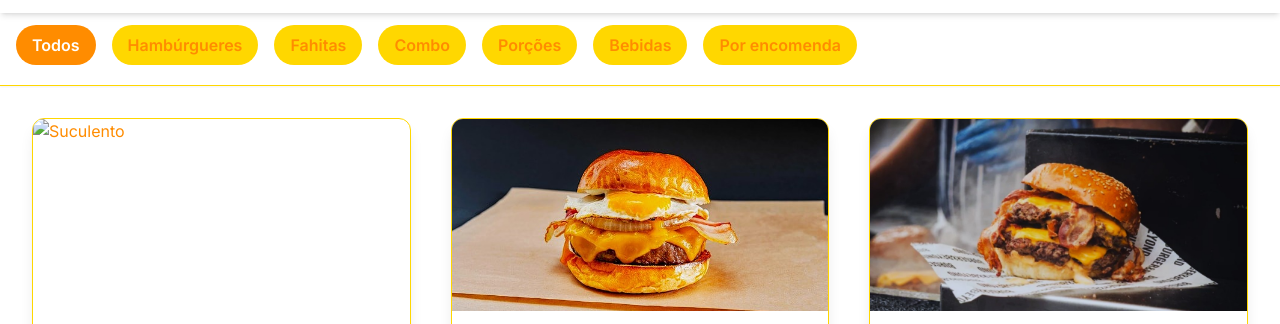
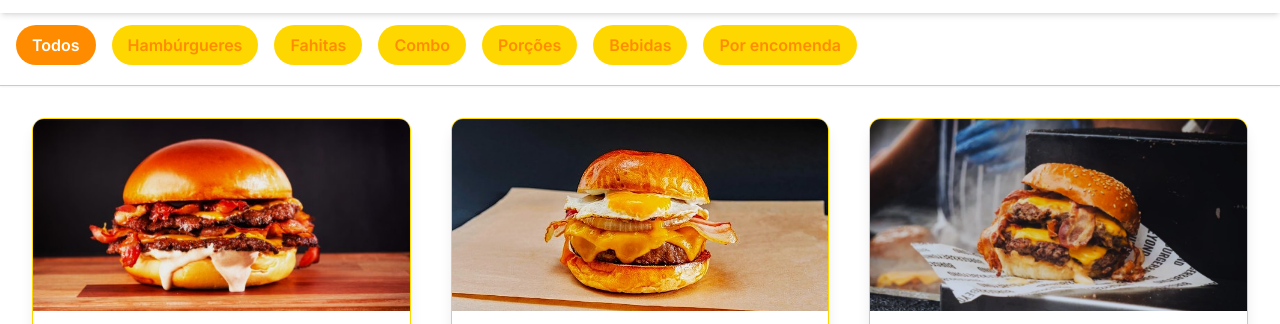
Before and after one commit to Lolly-Burger/Menu, a plain HTML site: page index.html in a window 1280 px wide. Shown: the part 67-391 px from the top of the page. Drawn offline with nearby package versions, Linux system fonts and the light colour scheme.

Commit message:
Update index.html

```diff
--- a/index.html
+++ b/index.html
@@ -382,7 +382,7 @@
                 shortDescription: 'Pão, carne suculenta, queijo, alface, tomate, molho especial.',
                 fullDescription: 'Nosso clássico Suculento é uma explosão de sabor com carne grelhada na perfeição, queijo derretido, vegetais frescos e nosso molho secreto. Uma verdadeira experiência Lolly Burgers. Preparado com ingredientes de alta qualidade para garantir o melhor sabor em cada mordida.',
                 price: 2500, // in KZ
-                image: 'img/',
+                image: 'img/suculento.jpg',
                 sizes: ['standard'],
                 extras: ['Queijo Extra (+500 KZ)', 'Molho Extra (+300 KZ)'],
                 popular: true,
```
